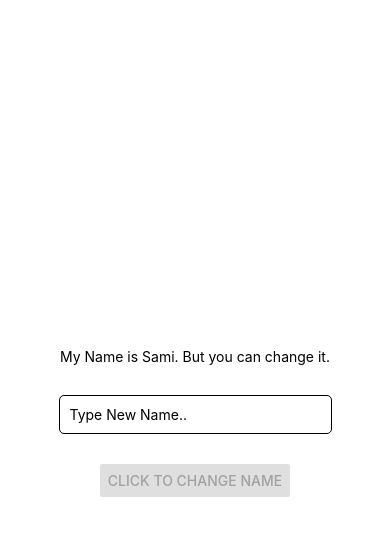
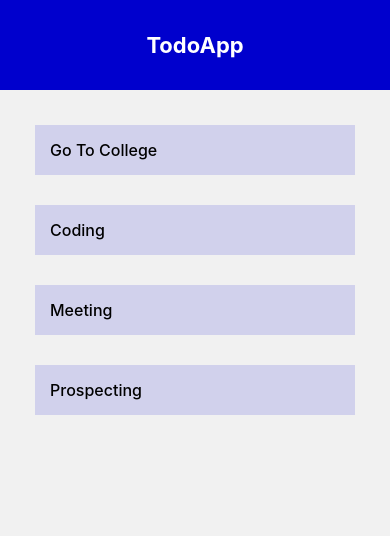
Before and after one commit to Sami-Shafi/Learning_ReactNative, a React Native app: screen / in a window 390 px wide. Shown: the top 536 px of the page. Built offline with nearby package versions, Linux system fonts and the light colour scheme.

Commit message:
base Design

```diff
--- a/App.js
+++ b/App.js
@@ -1,29 +1,28 @@
 import { useState } from "react";
-import { Button, StyleSheet, Text, View, TextInput } from "react-native";
+import { StyleSheet, Text, View, FlatList } from "react-native";
+import Header from "./components/Header";
 
 export default function App() {
-	const [name, setName] = useState("Sami");
-	const [newName, setNewName] = useState();
+	const [todos, settodos] = useState([
+		{ name: "Go To College", key: 1 },
+		{ name: "Coding", key: 2 },
+		{ name: "Meeting", key: 3 },
+		{ name: "Prospecting", key: 4 },
+	]);
 
 	return (
 		<View style={styles.container}>
-			<Text>My Name is {name}. But you can change it.</Text>
-			<TextInput
-				style={[styles.mTop20, styles.input]}
-				placeholder="Type New Name.."
-				keyboardType="alphanumeric"
-				value={newName}
-				onChangeText={setNewName}
-			/>
-			<View style={styles.mTop20}>
-				<Button
-					disabled={!newName}
-					title="Click to Change Name"
-					onPress={() => {
-						setName(newName);
-						setNewName("");
-					}}
-				/>
+			<Header />
+
+			<View style={styles.content}>
+				<View style={styles.list}>
+					<FlatList
+						data={todos}
+						renderItem={({ item }) => (
+							<Text style={styles.listItem}>{item.name}</Text>
+						)}
+					/>
+				</View>
 			</View>
 		</View>
 	);
@@ -33,16 +32,17 @@ const styles = StyleSheet.create({
 	container: {
 		flex: 1,
 		backgroundColor: "#fff",
-		alignItems: "center",
-		justifyContent: "center",
 	},
-	mTop20: {
-		marginTop: 30,
+	content: {
+		flex: 1,
+		padding: 35,
+		backgroundColor: "#f1f1f1",
 	},
-	input: {
-		borderWidth: 1,
-		padding: 10,
-		borderRadius: 5,
-		width: "70%",
+	listItem: {
+		marginBottom: 30,
+		padding: 15,
+		backgroundColor: "#0000cd20",
+		fontWeight: "500",
+		fontSize: 16,
 	},
 });
--- /dev/null
+++ b/components/Header.js
@@ -0,0 +1,25 @@
+import React from "react";
+import { StyleSheet, Text, View } from "react-native";
+
+export default function Header() {
+	return (
+		<View style={styles.headerWrap}>
+			<Text style={styles.headerText}>TodoApp</Text>
+		</View>
+	);
+}
+
+const styles = StyleSheet.create({
+	headerWrap: {
+		height: 90,
+		backgroundColor: "#0000cd",
+        display: "flex",
+        alignItems: "center",
+        justifyContent: "center",
+	},
+    headerText: {
+        color: "#fff",
+        fontSize: 22,
+        fontWeight: "bold",
+    }
+});
```
